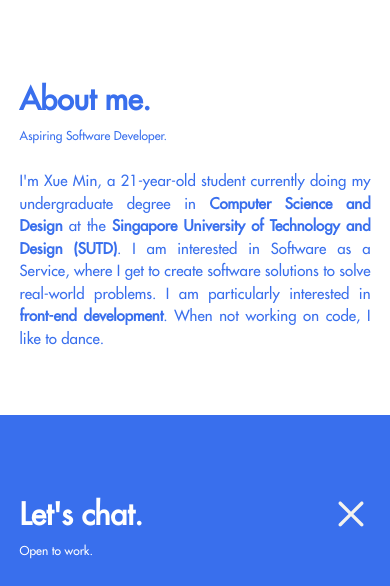
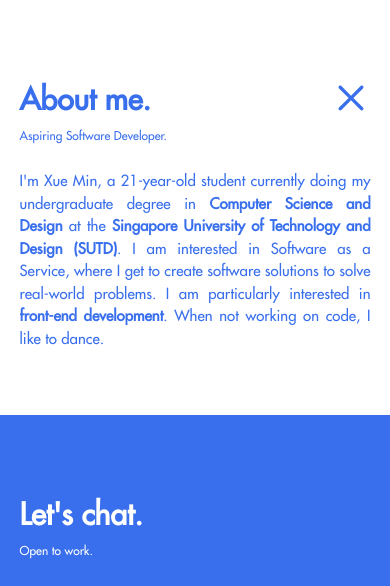
Before and after one commit to xueminzzz/My-Portfolio-Website, a Next.js app: page /about-me in a window 390 px wide. Shown: the top 586 px of the page. Built offline with nearby package versions, Linux system fonts and the light colour scheme.

Commit message:
responsive about me

```diff
--- a/app/about-me/page.js
+++ b/app/about-me/page.js
@@ -1,3 +1,4 @@
+import Link from 'next/link';
 import styles from './page.module.css';
 
 export default function AboutMe() {
@@ -5,7 +6,12 @@ export default function AboutMe() {
         <body className={styles["main-container"]}>
             <div className={styles["parent-container"]}>
                 <div className={`${styles["child-container"]} ${styles["container-light"]}`}>
-                    <p className={styles["title"]}>About me.</p>
+                    <div className={styles["container-light-top"]}>
+                        <p className={styles["title"]}>About me.</p>
+                        <Link href="/">
+                            <button className={styles["close-button-light"]}></button>
+                        </Link>
+                    </div>
                     <p className={styles["description"]}>Aspiring Software Developer.</p>
                     <p className={styles["about-me-content"]}>
                         I'm Xue Min, a 21-year-old student currently doing my undergraduate degree in <strong>Computer Science
@@ -22,7 +28,9 @@ export default function AboutMe() {
                 <div className={`${styles["child-container"]} ${styles["container-dark"]}`}>
                     <div className={styles["container-dark-top"]}>
                         <p className={styles["title"]}>Let's chat.</p>
-                        <button className={styles["close-button"]}></button>
+                        <Link href="/">
+                            <button className={styles["close-button-dark"]}></button>
+                        </Link>
                     </div>
                     <p className={styles["description"]}>Open to work.</p>
                     <div>
--- a/app/about-me/page.module.css
+++ b/app/about-me/page.module.css
@@ -62,12 +62,23 @@
     align-items: center;
 }
 
-.close-button {
-    background: url(/close-button.svg) left top no-repeat;
+.container-light-top {
+    display: flex;
+    justify-content: space-between;
+    align-items: center;
+}
+
+.close-button-dark {
+    background: url(/close-button-dark.svg) left top no-repeat;
     background-size: contain;
     width: 80px;
     height: 80px;
     background-color: transparent;
+    border: none;
+}
+
+.close-button-light {
+    background: transparent;
     border: none;
 }
 
@@ -107,10 +118,6 @@
 }
 
 @media screen and (max-width: 1440px) {
-    .parent-container {
-        width: 80%;
-    }
-
     .child-container {
         padding: 5rem;
     }
@@ -127,9 +134,9 @@
         font-size: 1.5rem;
     }
 
-    .close-button {
-        height: 50px;
-        width: 50px;
+    .close-button-dark {
+        height: 40px;
+        width: 40px;
     }
 
     .line-input {
@@ -145,10 +152,15 @@
     }
 }
 
-@media screen and (max-width: 802px) {
+@media screen and (max-width: 1024px) {
+    .parent-container {
+        width: 85%;
+    }
+}
+
+@media screen and (max-width: 768px) {
     .main-container {
         overflow: auto;
-        background-color: #396FED;
     }
 
     .parent-container {
@@ -160,12 +172,20 @@
     }
 
     .child-container {
-        padding: 50px;
         width: 90%;
     }
 
-    .close-button {
+    .close-button-dark {
+        background: transparent;
+        border: none;
+    }
+
+    .close-button-light {
+        background: url(/close-button-light.svg) left top no-repeat;
+        background-size: contain;
+        width: 40px;
         height: 40px;
-        width: 40px;
+        background-color: transparent;
+        border: none;
     }
 }
```
Also changed, not shown: public/close-button-dark.svg (added), public/close-button-light.svg.
